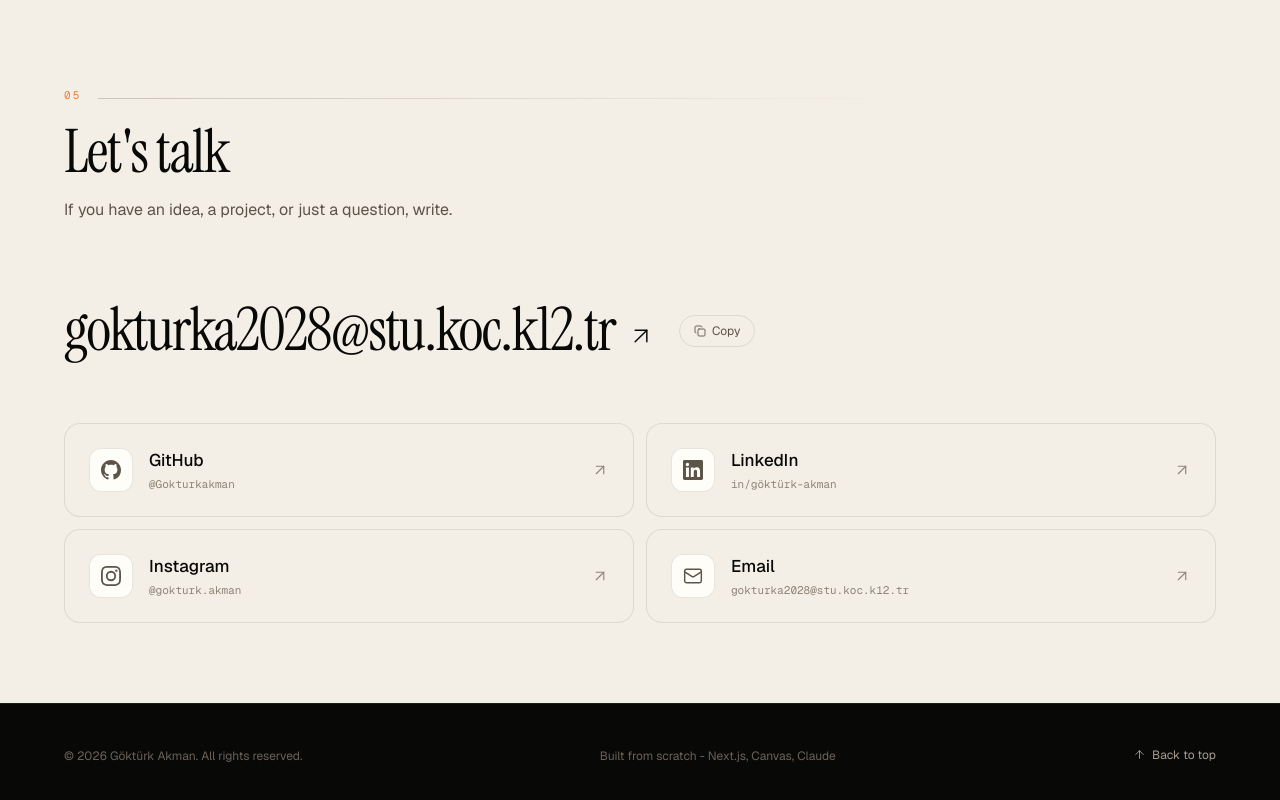
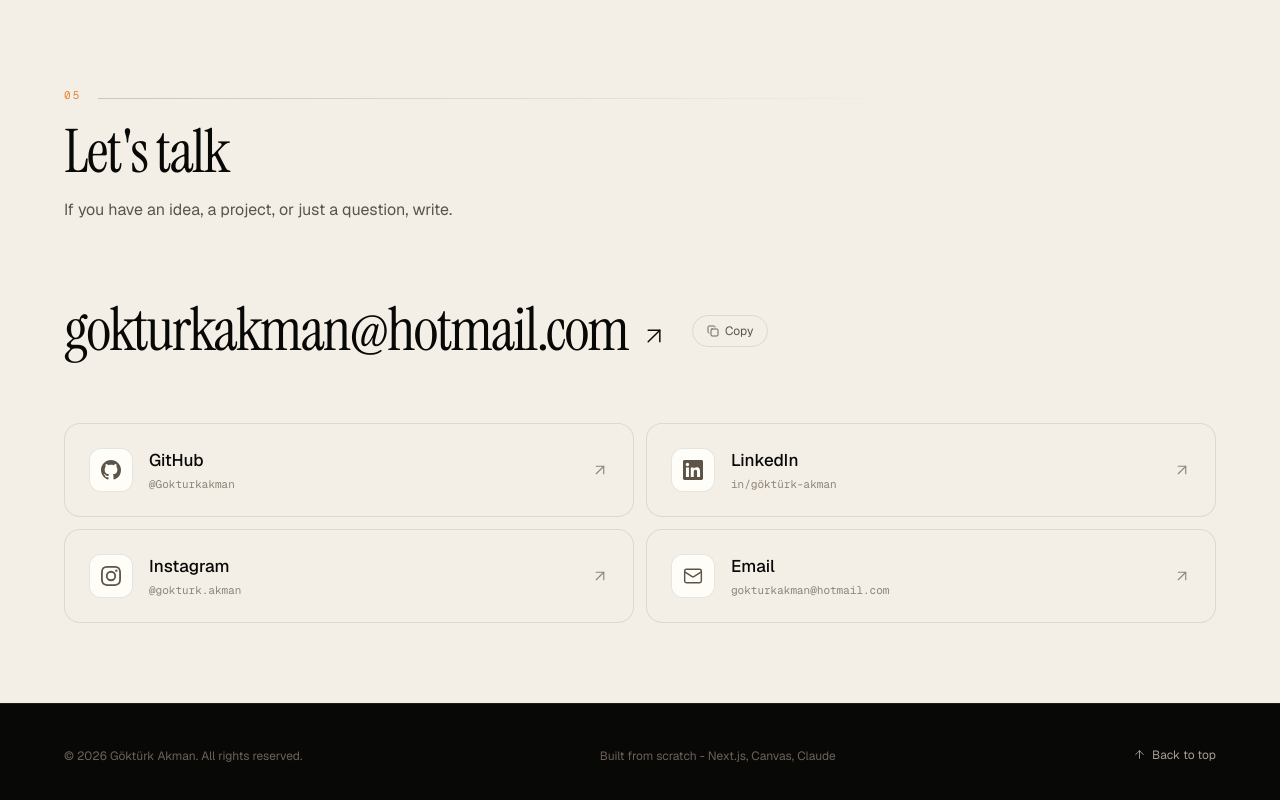
Before and after one commit to Gokturkakman/portfolio, a Next.js app: page / in a window 1280 px wide. Shown: the part 6695-7495 px from the top of the page. Built offline with nearby package versions, Linux system fonts and the light colour scheme.

Commit message:
İletişim e-postası hotmail adresiyle değiştirildi
Co-Authored-By: Claude Sonnet 5 <noreply@anthropic.com>

```diff
--- a/src/content/profile.ts
+++ b/src/content/profile.ts
@@ -43,7 +43,7 @@ export const identity = {
   /**
    * CV'deki okul adresi. Kişisel bir adresi tercih edersen değiştir: * okul adresleri mezuniyetten sonra kapanıyor.
    */
-  email: "gokturka2028@stu.koc.k12.tr",
+  email: "gokturkakman@hotmail.com",
 
   /**
    * CV'de telefon numaran var; siteye bilerek konmadı. Açık internete telefon
```
